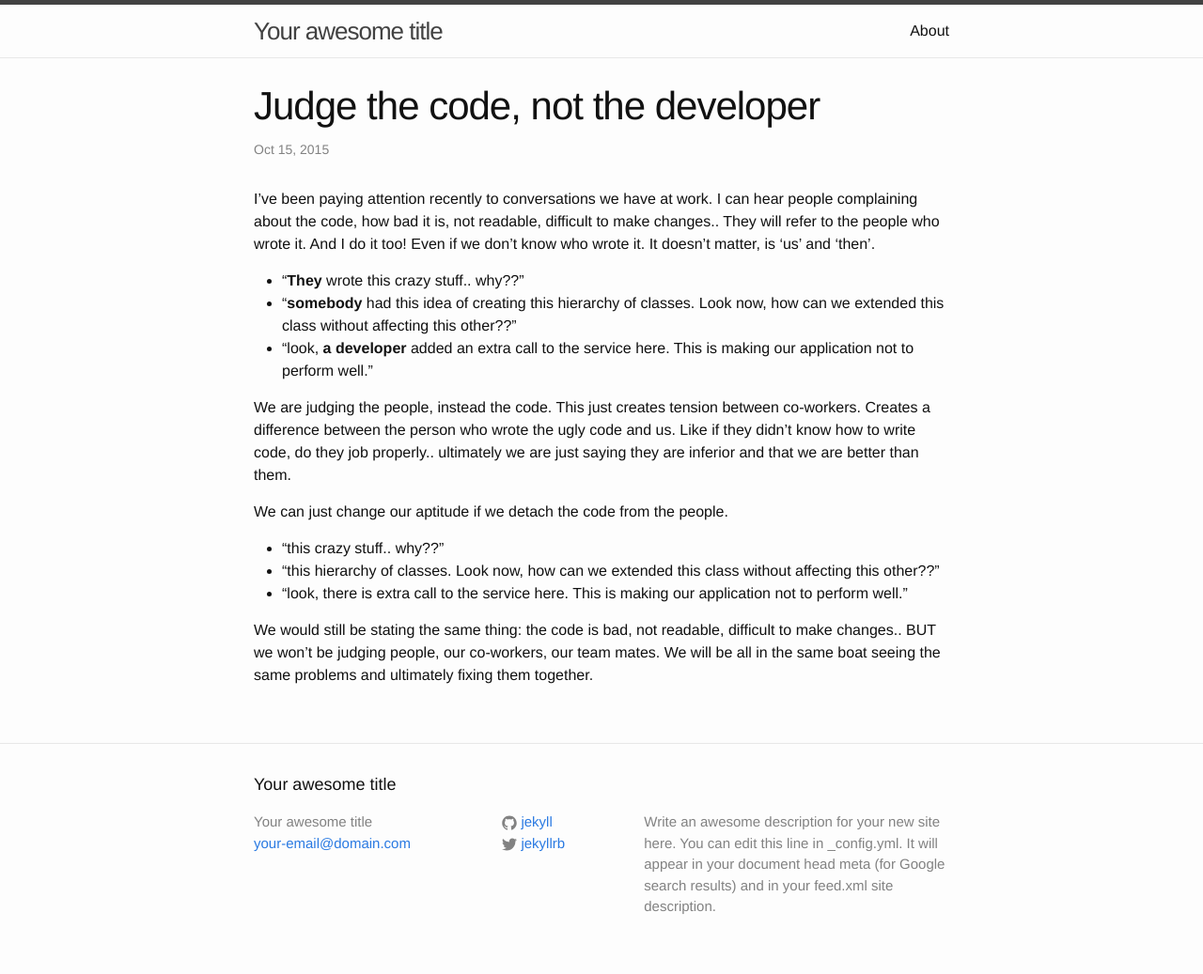
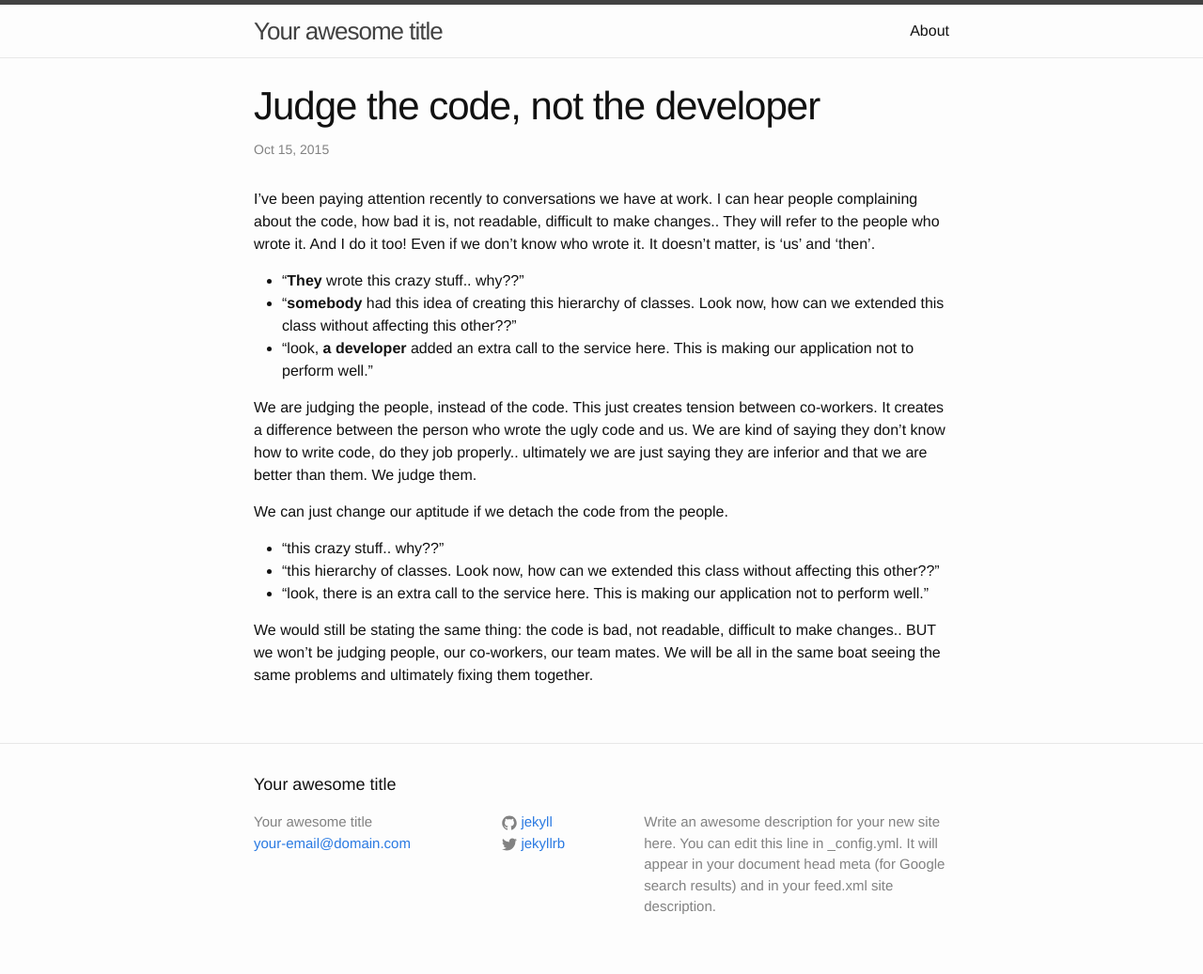
Before and after one commit to asierba/asierba.github.io, a Jekyll site: the page built from _posts/2015-10-15-judge-the-code-not-the-developer.markdown, in a window 1280 px wide. Shown: the whole page at 94% size. Built offline with Jekyll 4.4.1, drawn with Linux system fonts in a browser that asks for light colours.

Commit message:
Improve post judge the code

```diff
--- a/_posts/2015-10-15-judge-the-code-not-the-developer.markdown
+++ b/_posts/2015-10-15-judge-the-code-not-the-developer.markdown
@@ -11,12 +11,12 @@ I've been paying attention recently to conversations we have at work. I can hear
 * "**somebody** had this idea of creating this hierarchy of classes. Look now, how can we extended this class without affecting this other??"
 * "look, **a developer** added an extra call to the service here. This is making our application not to perform well."
 
-We are judging the people, instead the code. This just creates tension between co-workers. Creates a difference between the person who wrote the ugly code and us. Like if they didn't know how to write code, do they job properly.. ultimately we are just saying they are inferior and that we are better than them.
+We are judging the people, instead of the code. This just creates tension between co-workers. It creates a difference between the person who wrote the ugly code and us. We are kind of saying they don't know how to write code, do they job properly.. ultimately we are just saying they are inferior and that we are better than them. We judge them.
 
 We can just change our aptitude if we detach the code from the people.
 
 * "this crazy stuff.. why??"
 * "this hierarchy of classes. Look now, how can we extended this class without affecting this other??"
-* "look, there is extra call to the service here. This is making our application not to perform well."
+* "look, there is an extra call to the service here. This is making our application not to perform well."
 
 We would still be stating the same thing: the code is bad, not readable, difficult to make changes.. BUT we won't be judging people, our co-workers, our team mates. We will be all in the same boat seeing the same problems and ultimately fixing them together.
```
